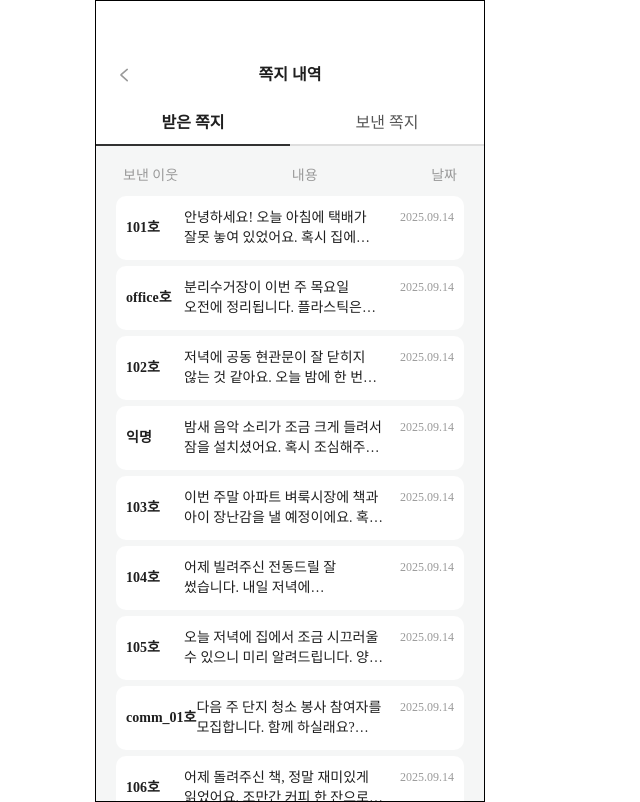
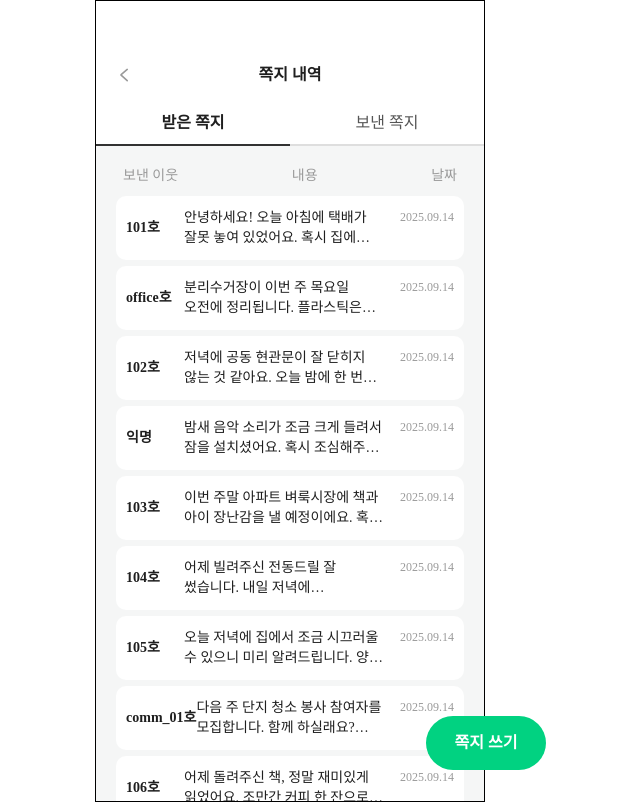
Before and after one commit to HotKeTok/HotKeTok-FE, a React (Vite) app: page /message in a window 1280 px wide. Shown: the whole page, without its empty margins (350-990 px from the left). Built offline with nearby package versions, Linux system fonts and the light colour scheme; a web font is replaced by a local one.

Commit message:
쪽지 쓰기 버튼 추가

```diff
--- /dev/null
+++ b/src/components/communication/message/WriteMessageBtn.jsx
@@ -0,0 +1,39 @@
+import { useNavigate } from "react-router-dom";
+import styled from "styled-components";
+import { color, typo } from "../../../styles/tokens";
+
+export default function WriteMessageBtn() {
+    const navigation = useNavigate();
+
+    const onClick = () => {
+        // 쪽지 작성 페이지로 이동
+        navigation('/message/write');
+    }
+
+  return (
+    <Button onClick={onClick} variant="primary" fullWidth>
+      쪽지 쓰기
+    </Button>
+  );
+}
+
+const Button = styled.div`
+    curqsor: pointer;
+
+    position: absolute;
+    right: 30%;
+    bottom: 30px;
+
+    display: flex;
+    width: 120px;
+    height: 54px;
+    justify-content: center;
+    align-items: center;
+    gap: 10px;
+    flex-shrink: 0;
+
+    border-radius: 50px;
+    ${typo('button1')};
+    color: #fff;
+    background-color: ${color('brand.primary')};
+`
--- a/src/styles/layout.jsx
+++ b/src/styles/layout.jsx
@@ -1,7 +1,7 @@
 import styled from 'styled-components';
 
 /** 공통 상수 */
-export const HIDE_BOTTOM_BAR_PATHS = ['/splash', '/signIn', '/signUp', '/initprocess', '/notice', '/notice/:id', '/request-repair','/repair-progress', '/repair-history','/contractor-profile','/write-review', '/message'];
+export const HIDE_BOTTOM_BAR_PATHS = ['/splash', '/signIn', '/signUp', '/initprocess', '/notice', '/notice/:id', '/request-repair','/repair-progress', '/repair-history','/contractor-profile','/write-review', '/message', '/alarm'];
 export const HIDE_HEADER_PATHS = [];
 
 export const CONTAINER_WIDTH = '390px';
@@ -88,13 +88,6 @@ export const Page = styled.section`
 export const PageWithoutBottomBar = styled.section`
   width: 100%;
   background: #fff;
-  height: 100px;
-`
-
-// 1-2. 페이지에서 사용하는 최상단 컴포넌트, 바텀바 없음
-export const PageNoBottomBar = styled.section`
-  width: 100%;
-  padding-bottom: 0; // 바텀바 없는 페이지용
 `
 
 // 2-1. 바텀바 있는 페이지에서 스크롤 필요한 경우 사용
@@ -132,7 +125,6 @@ export const ScrollableNoBottomBarContent = styled.section`
   -webkit-overflow-scrolling: touch;
   overscroll-behavior: contain;
 
-
   &::-webkit-scrollbar {
     width: 4px;
   }
--- a/src/templates/communication/MessageTemplate.jsx
+++ b/src/templates/communication/MessageTemplate.jsx
@@ -1,11 +1,12 @@
 import TopBar from "../../components/common/TopBar";
-import { Page, ScrollableContent } from "../../styles/layout";
+import { Page, PageWithoutBottomBar, ScrollableNoBottomBarContent} from "../../styles/layout";
 import styled, {css} from "styled-components";
 import { useState} from "react";
 import { useNavigate } from "react-router-dom";
 import { color, typo } from "../../styles/tokens";
 import MessageItem from "../../components/communication/message/MessageItem";
 import { Column } from "../../styles/flex";
+import WriteMessageBtn from "../../components/communication/message/WriteMessageBtn";
 
 export default function MessageTemplate({ receivedMessages, sentMessages }){
      const navigate = useNavigate();
@@ -21,7 +22,7 @@ export default function MessageTemplate({ receivedMessages, sentMessages }){
 
 
     return (
-        <Page>
+        <PageWithoutBottomBar>
             <TopBar title="쪽지 내역"/>
             <ToggleContainer>
                 <Toggle state={toggleState === 0} onClick={() => setToggleState(0)}>
@@ -36,7 +37,7 @@ export default function MessageTemplate({ receivedMessages, sentMessages }){
             <div>내용</div>
             <div>날짜</div>
         </IndexContainer>
-        <ScrollableContent style={{padding: "0 20px", paddingBottom: 200, backgroundColor: '#f5f6f6'}}>
+        <ScrollableNoBottomBarContent style={{padding: "0 20px", paddingBottom: 200, backgroundColor: '#f5f6f6'}}>
           <Column $gap={6}>
             {toggleState === 0
             ? receivedMessages.map((entry) => (
@@ -52,8 +53,9 @@ export default function MessageTemplate({ receivedMessages, sentMessages }){
                 />
               ))}
           </Column>
-        </ScrollableContent>
-    </Page>
+        </ScrollableNoBottomBarContent>
+        <WriteMessageBtn />
+    </PageWithoutBottomBar>
     )
 }
 
--- a/src/templates/communication/MessageWriteTemplate.jsx
+++ b/src/templates/communication/MessageWriteTemplate.jsx
@@ -4,7 +4,6 @@ import WriteChoiceContent from "../../components/communication/message/WriteChoi
 import WriteFormContent from "../../components/communication/message/WriteFormContent";
 import { useState } from "react";
 import Button from "../../components/common/Button";
-import ConfirmModal from "../../components/common/ConfirmModal";
 import ActionGuideModal from "../../components/common/ActionGuideModal";
 import styled from "styled-components";
 import { color, typo } from "../../styles/tokens";
--- a/src/templates/main/AlarmTemplate.jsx
+++ b/src/templates/main/AlarmTemplate.jsx
@@ -1,5 +1,5 @@
 import TopBar from "../../components/common/TopBar"
-import { ScrollableNoBottomBarContent} from "../../styles/layout"
+import { PageWithoutBottomBar, ScrollableNoBottomBarContent} from "../../styles/layout"
 import styled from "styled-components";
 import AlarmItem from "../../components/main/alarm/AlarmItem";
 import { Column } from "../../styles/flex";
@@ -31,9 +31,9 @@ export default function AlarmTemplate(){
 ];
 
     return (
-       <Container>
+      <PageWithoutBottomBar>
         <TopBar title="알림" />
-        <Content $gap={10} $align="center">
+        <Container $gap={10} $align="center">
           {alarms.map(alarm => (
             <AlarmItem
               key={alarm.id}
@@ -43,17 +43,13 @@ export default function AlarmTemplate(){
               read={alarm.read}
             />
           ))}
-        </Content>
-       </Container>
+        </Container>
+       </PageWithoutBottomBar>
     )
 }
 
 const Container = styled(ScrollableNoBottomBarContent)`
     background-color: #fff;
-`
-
-const Content = styled(Column)`
-    background-color: #fff;
 
     padding: 16px 24px;
 `
```
